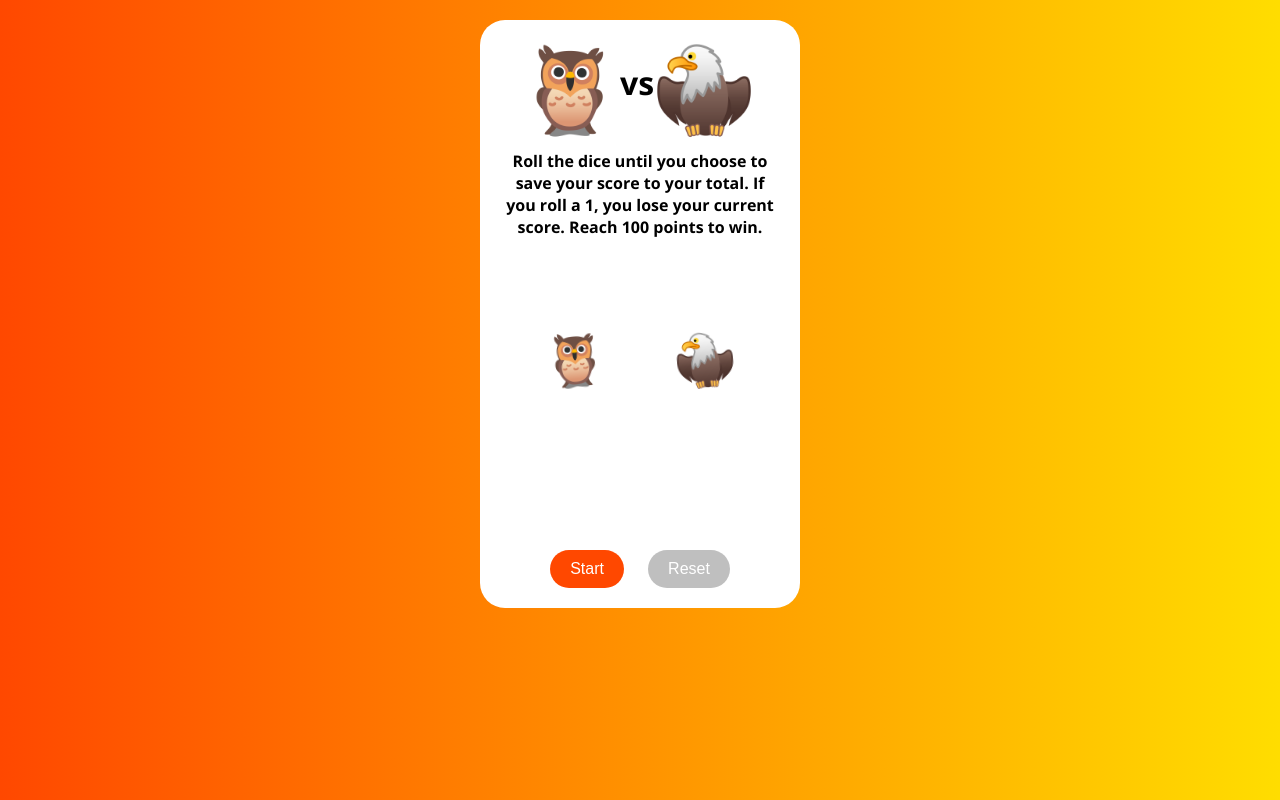
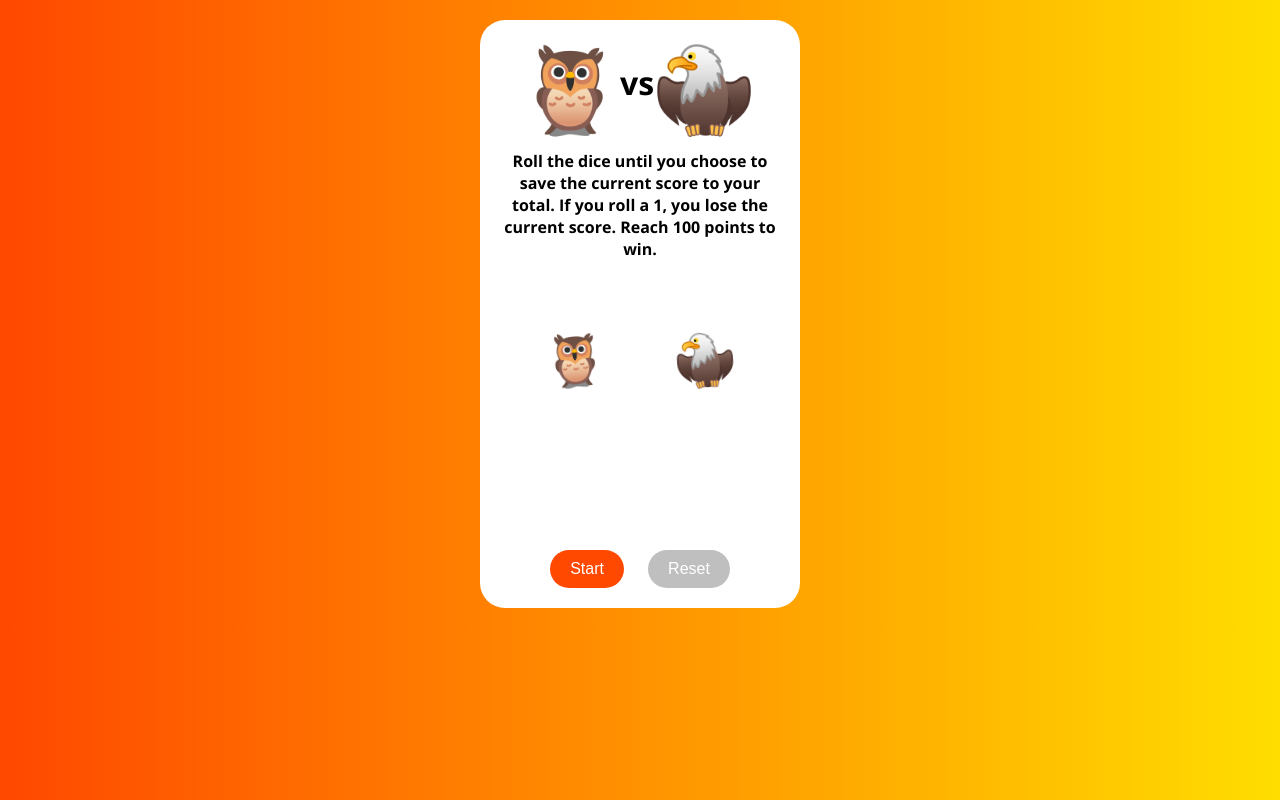
Before and after one commit to samueljeffrey/OwlVsEagle, a plain HTML site: page index.html in a window 1280 px wide. Drawn offline with nearby package versions, Linux system fonts and the light colour scheme.

Commit message:
Editing instructions

```diff
--- a/index.html
+++ b/index.html
@@ -16,8 +16,8 @@
         <h1>vs</h1>
         <img src="Eagle.png" height="100px">
       </div>
-      <h4>Roll the dice until you choose to save your score to your total.
-      If you roll a 1, you lose your current score. Reach 100 points to win.</h4>
+      <h4>Roll the dice until you choose to save the current score to your total.
+      If you roll a 1, you lose the current score. Reach 100 points to win.</h4>
       <h2></h2>
 
       <div class="grid">
```
